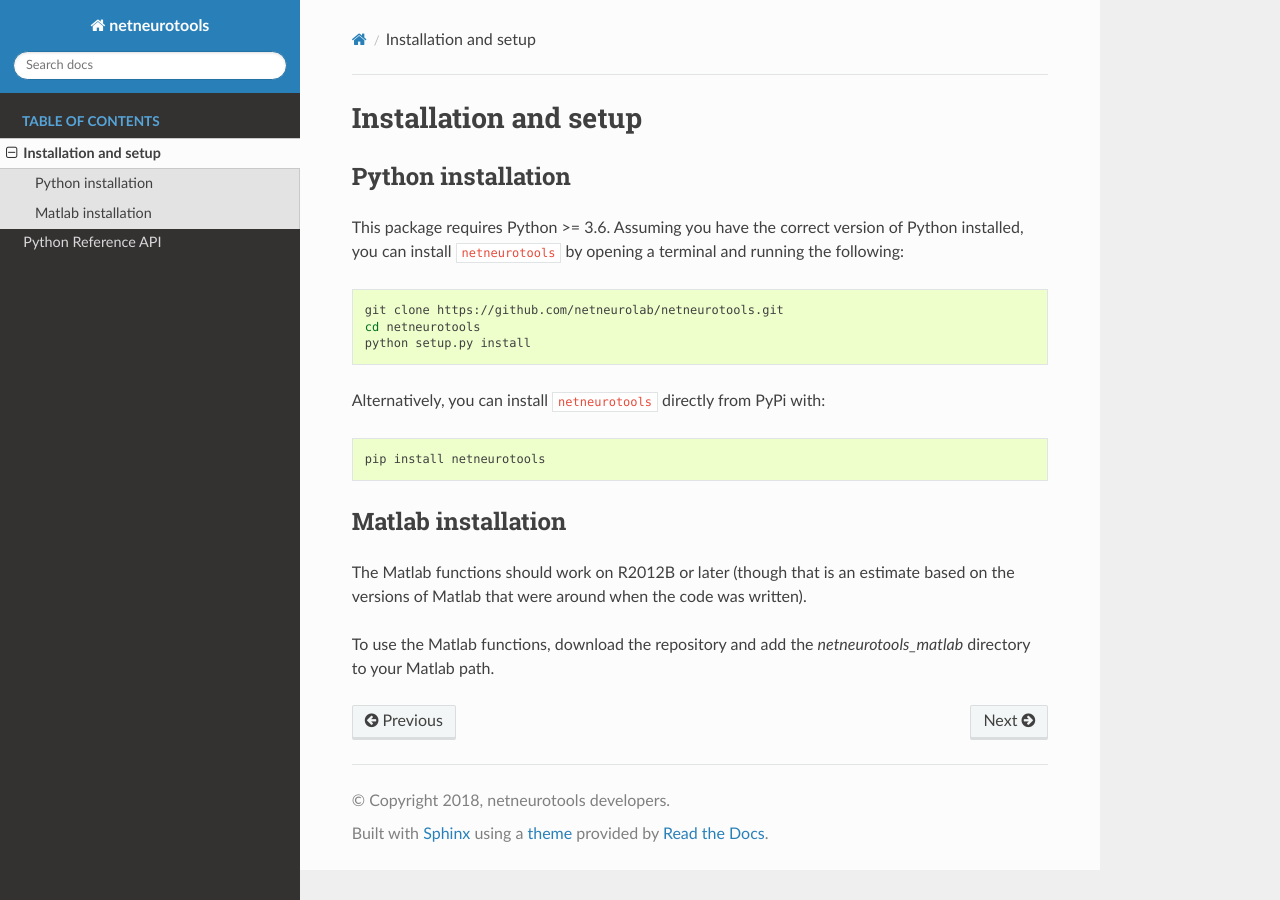
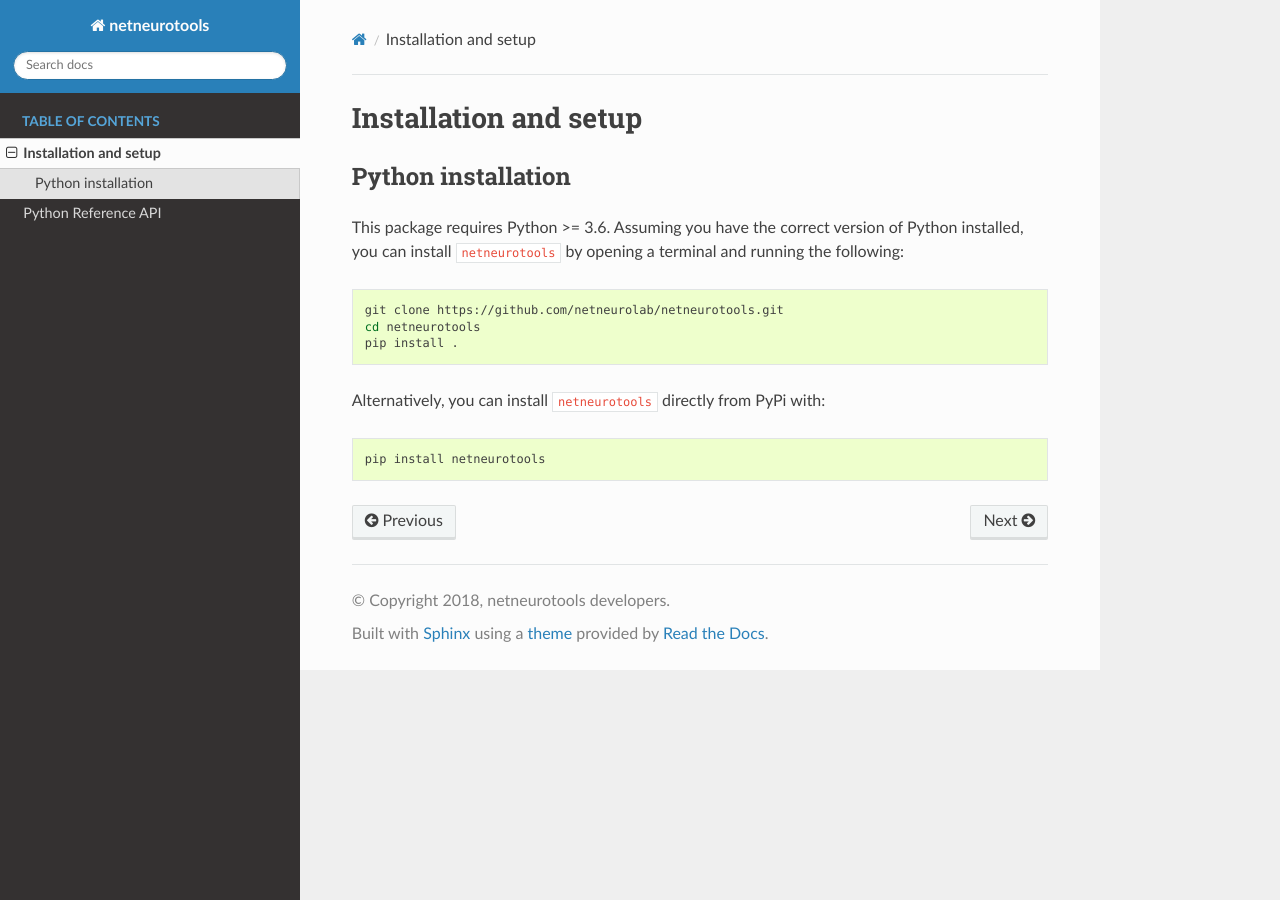
Before and after one commit to netneurolab/netneurotools, a Sphinx documentation site: the page built from docs/installation.rst, in a window 1280 px wide. Built offline with Sphinx 7.4.7 and the Read the Docs theme 2.0.0, drawn with Linux system fonts in a browser that asks for light colours; pages that are not in the unit, such as notebooks, are missing from menus.

Commit message:
[MNT] Bye bye MATLAB

```diff
--- a/README.rst
+++ b/README.rst
@@ -1,9 +1,9 @@
 netneurotools: Tools for network neuroscience
 =============================================
 
-This toolbox is a collection of functions written in Python (and some Matlab!)
-that get frequent usage in the `Network Neuroscience Lab <www.misiclab.com>`_,
-housed in the `Brain Imaging Centre <https://www.mcgill.ca/bic/home>`_ at
+This toolbox is a collection of functions written in Python that get frequent
+usage in the `Network Neuroscience Lab <netneurolab.github.io/>`_, housed in
+the `Brain Imaging Centre <https://www.mcgill.ca/bic/home>`_ at
 `McGill University <https://www.mcgill.ca/>`_.
 
 .. image:: https://travis-ci.org/netneurolab/netneurotools.svg?branch=master
--- a/docs/installation.rst
+++ b/docs/installation.rst
@@ -16,21 +16,10 @@ running the following:
 
     git clone https://github.com/netneurolab/netneurotools.git
     cd netneurotools
-    python setup.py install
+    pip install .
 
 Alternatively, you can install ``netneurotools`` directly from PyPi with:
 
 .. code-block:: bash
 
     pip install netneurotools
-
-.. _matlab_installation:
-
-Matlab installation
--------------------
-
-The Matlab functions should work on R2012B or later (though that is an estimate
-based on the versions of Matlab that were around when the code was written).
-
-To use the Matlab functions, download the repository and add the
-`netneurotools_matlab` directory to your Matlab path.
```
Also changed, not shown: 5 other files.
